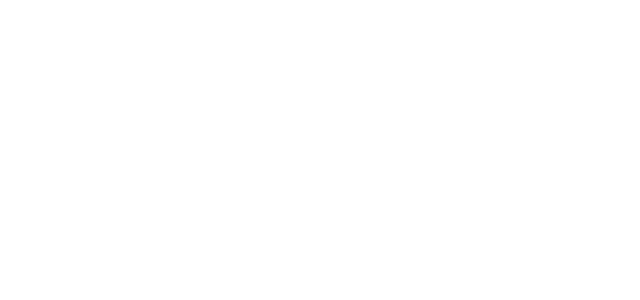
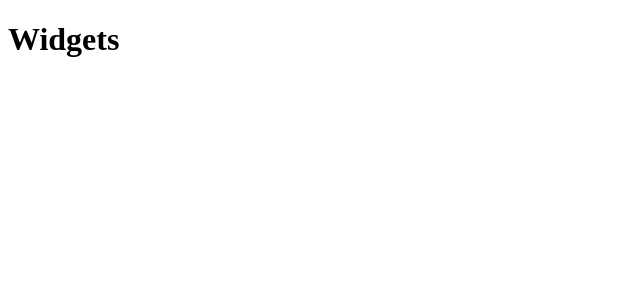
Before and after one commit to Andrewf9001/react-widgets, a React (Create React App) app: page / in a window 1280 px wide. Before the commit this address had no page. Shown: the top 300 px of the page, without its empty margins (0-640 px from the left). Built offline with nearby package versions, Linux system fonts and the light colour scheme.

Commit message:
added homepage

```diff
--- a/src/components/App.jsx
+++ b/src/components/App.jsx
@@ -1,10 +1,13 @@
 import { Route, Routes } from "react-router-dom";
+
 import BoxShadowPage from "./pages/BoxShadowPage";
+import Homepage from "./pages/Homepage";
 
 const App = () => {
   return (
     <div className="app-container">
       <Routes>
+        <Route path="/" element={<Homepage />} />
         <Route path="/box-shadow" element={<BoxShadowPage />} />
       </Routes>
     </div>
--- a/src/components/pages/Homepage.jsx
+++ b/src/components/pages/Homepage.jsx
@@ -0,0 +1,9 @@
+const Homepage = () => {
+  return (
+    <div className="homepage-container">
+      <h1>Widgets</h1>
+    </div>
+  );
+};
+
+export default Homepage;
```
